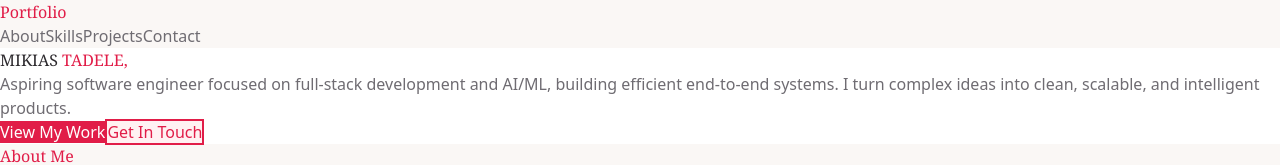
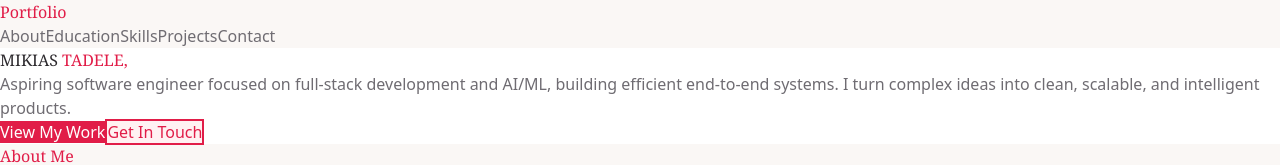
Before and after one commit to Mikias7/mikias_portfolio, a React (Vite) app in the folder portfolio/: page / in a window 1280 px wide. Shown: the top 165 px of the page. Built offline with nearby package versions, Linux system fonts and the light colour scheme.

Commit message:
Add Education section on Nav

```diff
--- a/portfolio/src/components/Nav.jsx
+++ b/portfolio/src/components/Nav.jsx
@@ -10,7 +10,7 @@ export default function Nav(){
                     Portfolio
                 </div>
                 <div className="flex gap-8">
-                    {['About', 'Skills', 'Projects', 'Contact'].map((item) => (
+                    {['About', 'Education','Skills', 'Projects', 'Contact'].map((item) => (
                     <a
                         key={item}
                         href={`#${item.toLowerCase()}`}
```
